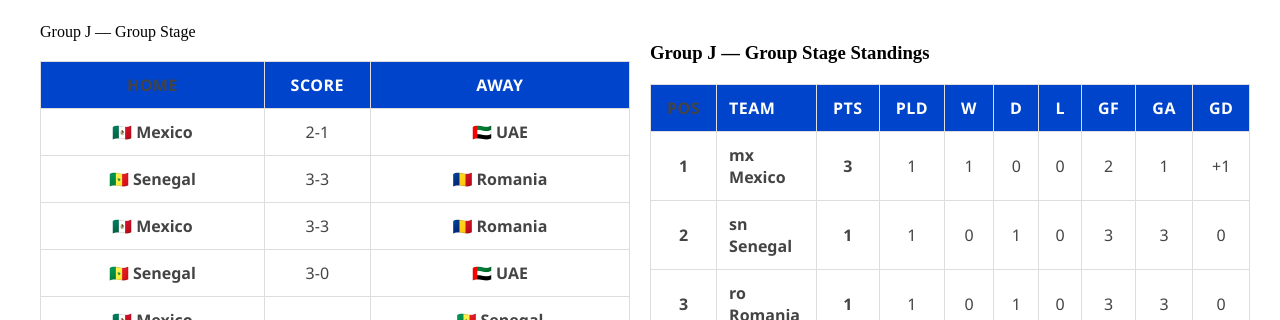
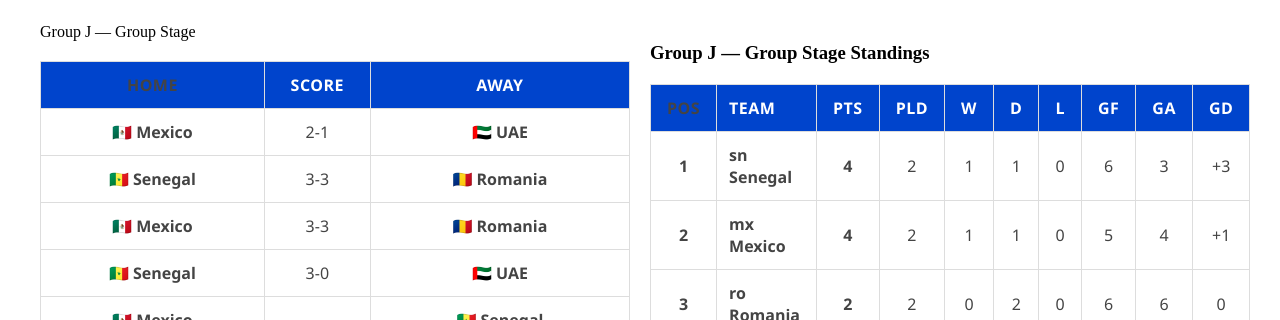
Before and after one commit to MarcusMachado15/whoisgonnawin-clean, a Next.js app: page /worldcup in a window 1280 px wide. Shown: the part 3860-4180 px from the top of the page. Built offline with nearby package versions, Linux system fonts and the light colour scheme.

Commit message:
Update Group J standings (Senegal 3–0 UAE, Mexico 3–3 Romania)

```diff
--- a/app/worldcup/page.tsx
+++ b/app/worldcup/page.tsx
@@ -213,10 +213,10 @@ const groupsData: Record<string, { title?: string; matches: Match[]; standings:
       { home: '🇲🇽 Mexico',  score: '–', away: '🇸🇳 Senegal' },
       { home: '🇷🇴 Romania', score: '–', away: '🇦🇪 UAE' },
     ],
-    standings: [ { pos: 1, team: 'mx Mexico',  played: 1, won: 1, draw: 0, lost: 0, gf: 2, ga: 1, gd: +1, pts: 3 },
-  { pos: 2, team: 'sn Senegal', played: 1, won: 0, draw: 1, lost: 0, gf: 3, ga: 3, gd:  0, pts: 1 },
-  { pos: 3, team: 'ro Romania', played: 1, won: 0, draw: 1, lost: 0, gf: 3, ga: 3, gd:  0, pts: 1 },
-  { pos: 4, team: 'ae UAE',     played: 1, won: 0, draw: 0, lost: 1, gf: 1, ga: 2, gd: -1, pts: 0 },
+    standings: [   { pos: 1, team: 'sn Senegal', played: 2, won: 1, draw: 1, lost: 0, gf: 6, ga: 3, gd: +3, pts: 4 },
+  { pos: 2, team: 'mx Mexico',  played: 2, won: 1, draw: 1, lost: 0, gf: 5, ga: 4, gd: +1, pts: 4 },
+  { pos: 3, team: 'ro Romania', played: 2, won: 0, draw: 2, lost: 0, gf: 6, ga: 6, gd:  0, pts: 2 },
+  { pos: 4, team: 'ae UAE',     played: 2, won: 0, draw: 0, lost: 2, gf: 1, ga: 5, gd: -4, pts: 0 },
 ],
   },
 
```
